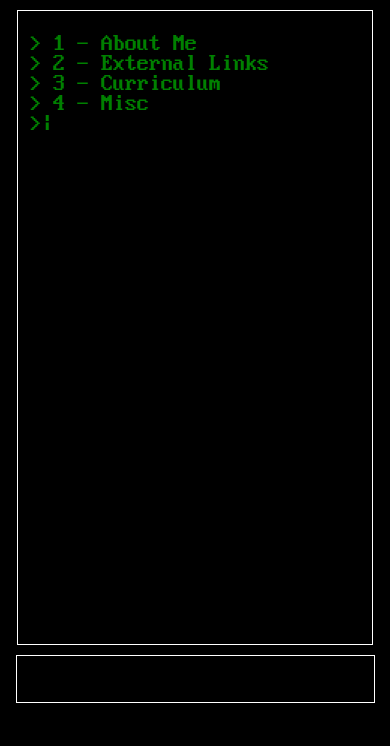
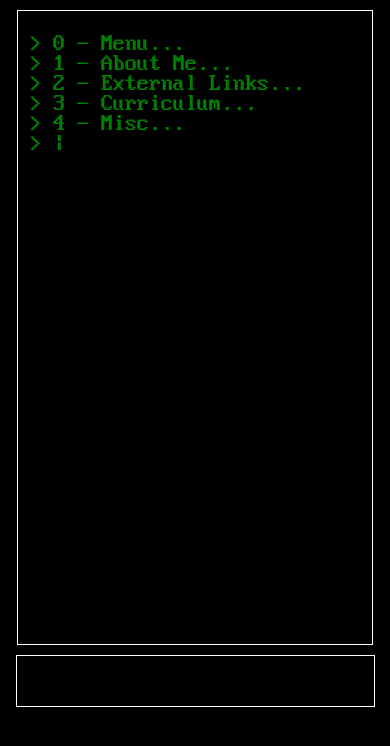
Before and after one commit to vrezendedev/rezendedev-net, a React (Vite) app: page / in a window 390 px wide. Shown: the top 746 px of the page. Built offline with nearby package versions, Linux system fonts and the light colour scheme.

Commit message:
wip: mobile version.

```diff
--- a/index.html
+++ b/index.html
@@ -3,6 +3,7 @@
     <head>
         <meta charset="UTF-8" />
         <meta name="viewport" content="width=device-width, initial-scale=1.0" />
+        <link rel="icon" type="image/x-icon" href="./src/Assets/Desktop/Icon.png">
         <title>RezendeDev</title>
     </head>
     <body class="main-app">
--- a/src/Pages/Console/index.css
+++ b/src/Pages/Console/index.css
@@ -28,14 +28,18 @@
 }
 
 .input {
+  font-family: "Classic Console Neue";
+  color: white;
+  font-size: x-large;
   margin-top: 10px;
   display: block;
   position: relative;
-  width: 90.5vw;
+  width: 90vw;
   height: 5.2vh;
   left: -0.9%;
   background-color: transparent;
   border: solid white thin;
+  padding: 3px;
 }
 
 .output {
--- a/src/Pages/Console/index.scss
+++ b/src/Pages/Console/index.scss
@@ -29,14 +29,18 @@
 }
 
 .input {
+    font-family: 'Classic Console Neue';
+    color: white;
+    font-size: x-large;
     margin-top: 10px;
     display: block;
     position: relative;
-    width: 90.5vw;
+    width: 90vw;
     height: 5.2vh;
     left: -0.9%;
     background-color: transparent;
     border: solid white thin;
+    padding: 3px;
 }
 
 .output {
--- a/src/Pages/Console/index.tsx
+++ b/src/Pages/Console/index.tsx
@@ -1,41 +1,101 @@
-import { useState, useEffect, useRef } from 'react';
+import { useState, useRef, useEffect } from 'react';
 
 import './index.css';
 
 function Console() {
-    const [isWriting, setIsWriting] = useState(false);
-    const output = useRef<HTMLInputElement>(null);
+    const [option, setOption] = useState(0);
+    const output = useRef<HTMLParagraphElement>(null);
+    const input = useRef<HTMLInputElement>(null);
 
-    setInterval(() => {
-        if (output.current != null && isWriting == false) {
-            if (output.current.innerText.includes('|')) {
-                output.current.innerText = output.current.innerText.replace(
-                    '|',
-                    ''
-                );
-            } else {
-                output.current.innerText += '|';
+    useEffect(() => {
+        const id = setInterval(() => {
+            if (output.current != null) {
+                if (output.current.innerText.includes('|')) {
+                    output.current.innerText = output.current.innerText.replace(
+                        ' |',
+                        ' '
+                    );
+                } else {
+                    output.current.innerText += ' |';
+                }
+            }
+        }, 1000);
+
+        if (output.current != null)
+            output.current.innerHTML = ConsoleOptions(option);
+
+        return () => clearInterval(id);
+    }, [option]);
+
+    function ExecuteConsole() {
+        if (input.current != null) {
+            if (input.current.value != null) {
+                if (!(input.current.value.length > 2)) {
+                    setOption(Number.parseInt(input.current.value));
+                    input.current.value = '';
+                    input.current.blur();
+                } else {
+                    if (output.current != null) {
+                        output.current.innerHTML = ConsoleOptions(-1);
+                    }
+                }
             }
         }
-    }, 1000);
+    }
+
+    function ConsoleOptions(option: number): string {
+        switch (option) {
+            case 0:
+                return `> 0 - Menu...
+                <br />
+                > 1 - About Me...
+                <br />
+                > 2 - External Links...
+                <br />
+                > 3 - Curriculum...
+                <br />
+                > 4 - Misc...
+                <br />
+                >`;
+            case 1:
+                return `> Option One...
+                <br />
+                >`;
+            case 2:
+                return `> Option Two...
+                <br />
+                >`;
+            case 3:
+                return `> Option Three...
+                <br />
+                >`;
+            case 4:
+                return `> Option Four...
+                <br />
+                >`;
+            default:
+                return `> Undefined Command...
+                <br />
+                > `;
+        }
+    }
 
     return (
         <div className="console-main-div">
             <div className="console-main-output-div">
-                <p ref={output} className="output">
-                    {'>'} 1 - About Me
-                    <br />
-                    {'>'} 2 - External Links
-                    <br />
-                    {'>'} 3 - Curriculum
-                    <br />
-                    {'>'} 4 - Misc
-                    <br />
-                    {`>`}
-                </p>
+                <p ref={output} className="output"></p>
             </div>
             <div className="console-main-input-div">
-                <input className="input" type="text" />
+                <input
+                    ref={input}
+                    className="input"
+                    type="text"
+                    onKeyDown={(e) => {
+                        if (e.key === 'Enter') {
+                            ExecuteConsole();
+                        }
+                    }}
+                />
             </div>
         </div>
     );
```
Also changed, not shown: 1 other file (tests, documents, lock files or other folders).
